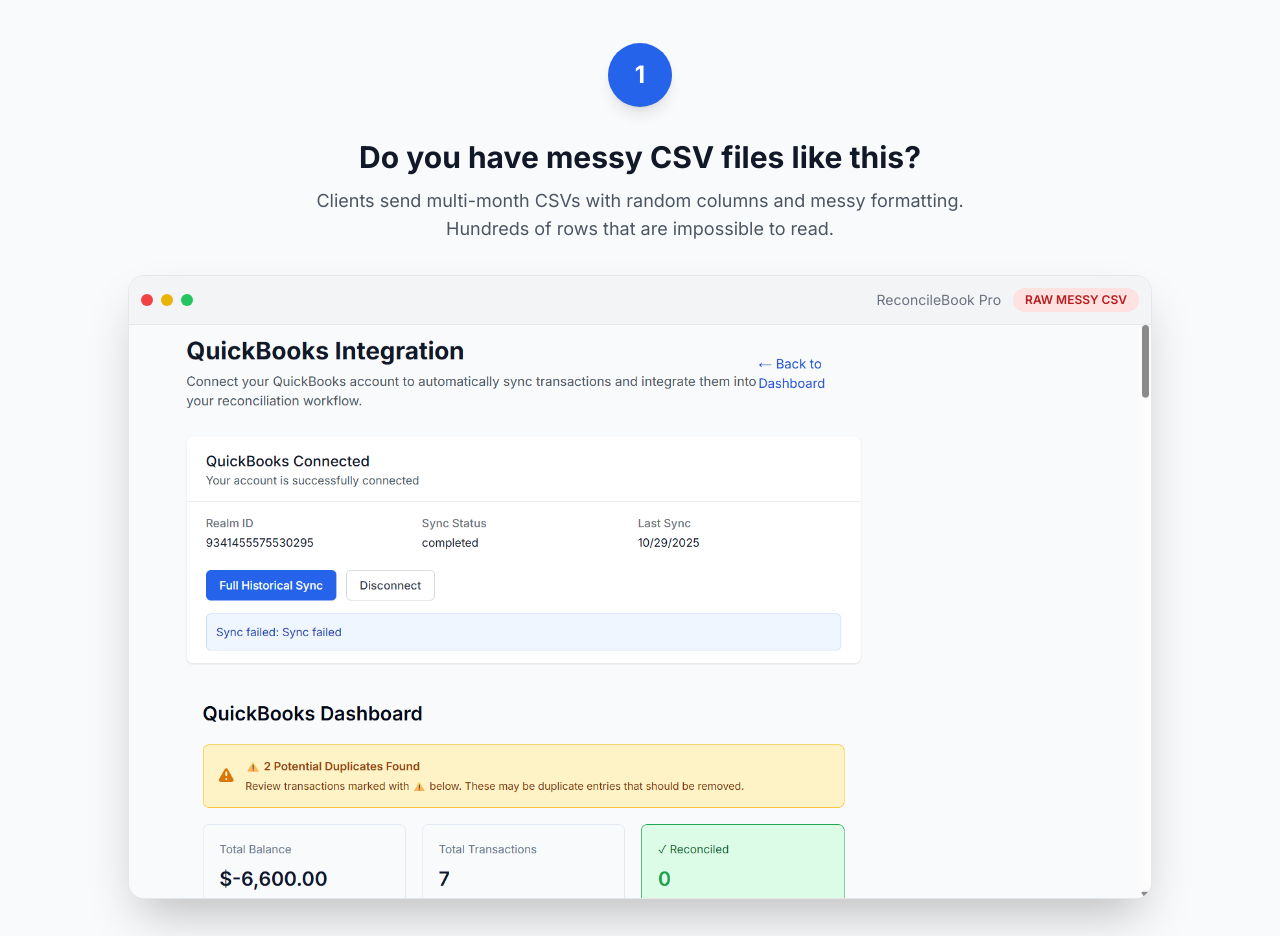
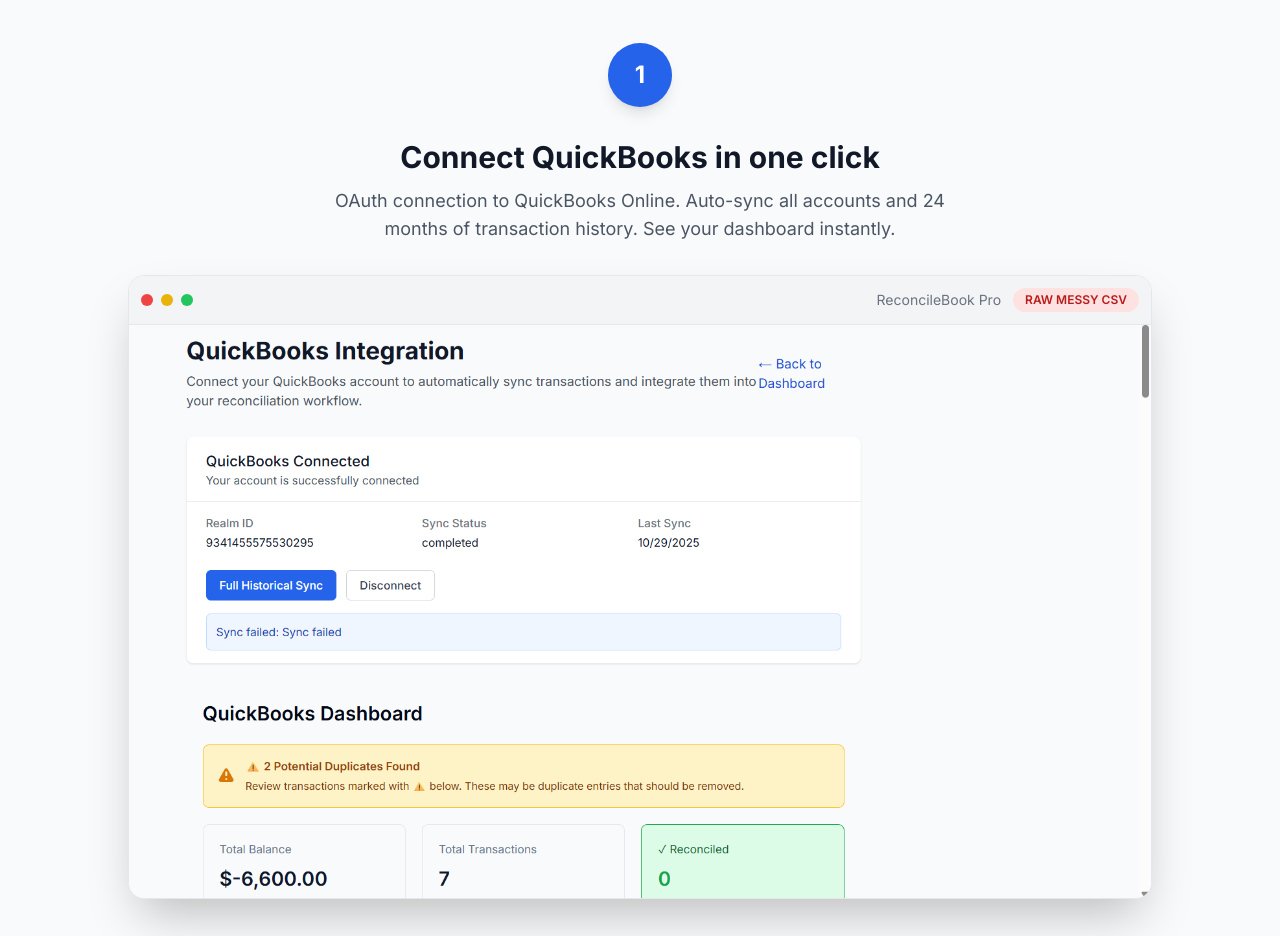
Before and after one commit to algominds35/bank-reconciliation-tool, a Next.js app: page / in a window 1280 px wide. Shown: the part 3220-4156 px from the top of the page. Built offline with nearby package versions, Linux system fonts and the light colour scheme.

Commit message:
Update step 1 text to QuickBooks connection description

```diff
--- a/src/components/HowItWorks.tsx
+++ b/src/components/HowItWorks.tsx
@@ -4,8 +4,8 @@
   const steps = [
     {
       number: 1,
-      title: "Do you have messy CSV files like this?",
-      description: "Clients send multi-month CSVs with random columns and messy formatting. Hundreds of rows that are impossible to read.",
+      title: "Connect QuickBooks in one click",
+      description: "OAuth connection to QuickBooks Online. Auto-sync all accounts and 24 months of transaction history. See your dashboard instantly.",
       image: "/images/Screenshot 2025-10-29 205827.png",
       label: "RAW MESSY CSV"
     },
```
